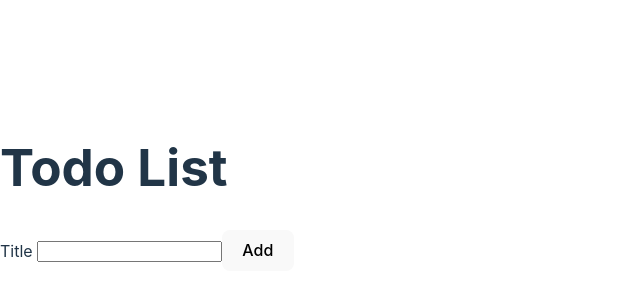
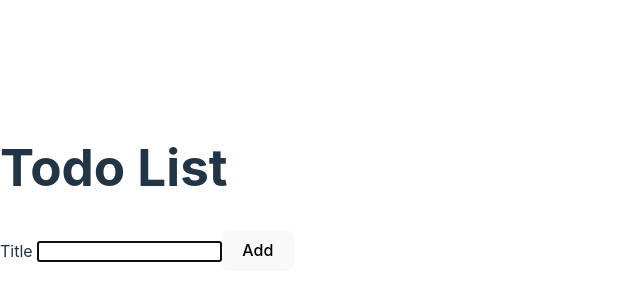
Before and after one commit to betymesfin/React_Todo, a React (Vite) app: page / in a window 1280 px wide. Shown: the part 204-504 px from the top of the page, without its empty margins (0-640 px from the left). Built offline with nearby package versions, Linux system fonts and the light colour scheme.

Commit message:
Auto Focus and useRef

```diff
--- a/src/InputWithLabel.jsx
+++ b/src/InputWithLabel.jsx
@@ -1,8 +1,17 @@
+import { useEffect, useRef } from "react"
+
 export function InputWithLabel(props){
+const InputRef= useRef()
+
+useEffect(()=>{
+    InputRef.current.focus()
+})
+
     return(
         <>
         <label htmlFor="todoTitle">{props.children}</label>
-        <input value={props.todoTitle} onChange={props.handleTitleChange} id="todoTitle" name="todoTitle"/>
+        <input value={props.todoTitle} onChange={props.handleTitleChange} id="todoTitle" name="todoTitle"
+        ref={InputRef} />
         </>
     )
 }
```
